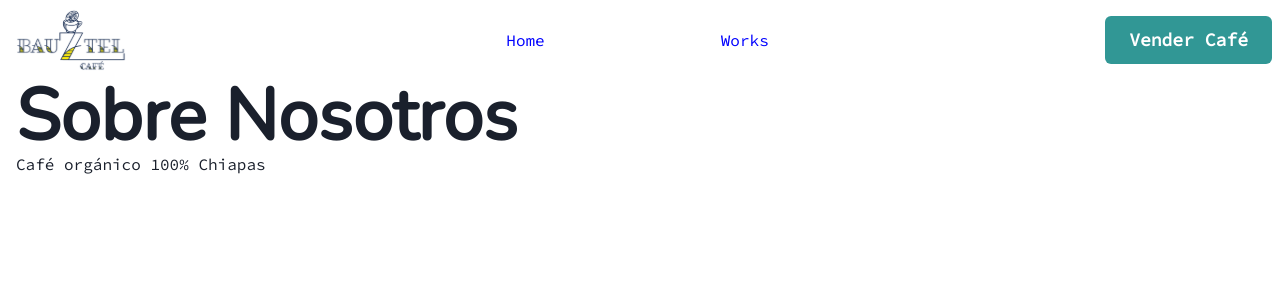
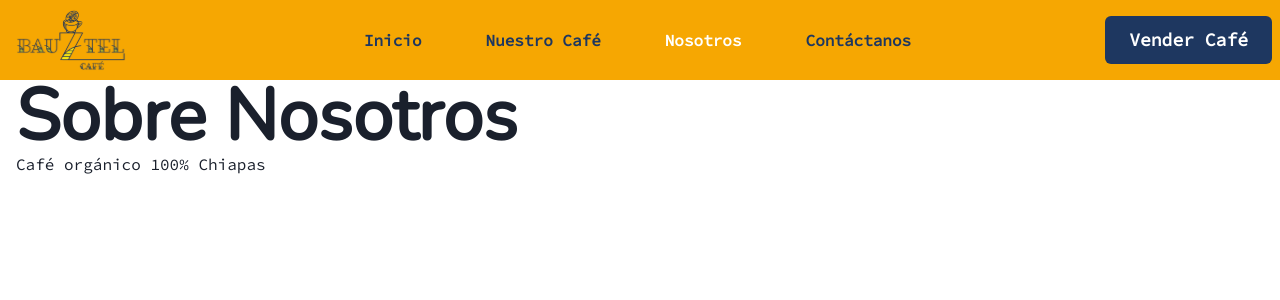
Before and after one commit to giusniyyel/bauztel-homepage, a Next.js app: page /about-us in a window 1280 px wide. Shown: the top 300 px of the page. Built offline with nearby package versions, Linux system fonts and the light colour scheme.

Commit message:
:sparkles: feat(navbar): add navbar component working

```diff
--- a/src/components/Navbar.tsx
+++ b/src/components/Navbar.tsx
@@ -1,4 +1,3 @@
-import NextLink from "next/link";
 import { useRouter } from "next/router";
 import {
   Box,
@@ -9,9 +8,10 @@ import {
   Heading,
   Flex,
 } from "@chakra-ui/react";
-import { NextChakraLink } from "./NextChakraLink";
+import { NextChakraLink, NextChakraLinkProps } from "./NextChakraLink";
 import { SellButton } from "./SellButton";
 import { Logo } from "./Logo";
+import { ColorModeSwitcher } from "./ColorModeSwitcher";
 
 type LinkItemProps = {
   children?: React.ReactNode;
@@ -20,29 +20,32 @@ type LinkItemProps = {
   target?: string;
 };
 
-const LinkItem = (props: LinkProps & LinkItemProps) => {
+const LinkItem = (props: NextChakraLinkProps & LinkItemProps) => {
   const active = props.path === props.href;
-  const inactiveColor = "blue";
+  const inactiveColor = "#1E3760";
 
   return (
-    <NextChakraLink href={props.href} passHref scroll={false}>
-        <Link
+    <NextChakraLink
+      href={props.href}
+      passHref
+      scroll={false}
       p={2}
       color={active ? "white" : inactiveColor}
       target={props.target}
       {...props}
     >
       {props.children}
-        </Link>
     </NextChakraLink>
   );
 };
 
 export const Navbar = (props: any) => {
-  const { pathname } = useRouter();
+  const { asPath } = useRouter();
+
   return (
     <>
       <Box
+        backgroundColor="#F6A702"
         position="fixed"
         w="100%"
         css={{ backdropFilter: "blur(10px)" }}
@@ -61,14 +64,17 @@ export const Navbar = (props: any) => {
             <Logo h="4em" mr={4} />
           </Flex>
           <HStack spacing={12} mt={{ base: 4, md: 0 }}>
-            <LinkItem href="/" path={pathname}>
-              Home
+            <LinkItem href="/" path={asPath} fontWeight="bold">
+              Inicio
             </LinkItem>
-            <LinkItem href="/about-us" path={pathname}>
-              About
+            <LinkItem href="/our-coffee" path={asPath} fontWeight="bold">
+              Nuestro Café
             </LinkItem>
-            <LinkItem href="/works" path={pathname}>
-              Works
+            <LinkItem href="/about-us" path={asPath} fontWeight="bold">
+              Nosotros
+            </LinkItem>
+            <LinkItem href="/contact-us" path={asPath} fontWeight="bold">
+              Contáctanos
             </LinkItem>
           </HStack>
           <SellButton justifySelf="flex-end" />
--- a/src/components/SellButton.tsx
+++ b/src/components/SellButton.tsx
@@ -4,7 +4,7 @@ import { NextChakraLink } from "./NextChakraLink";
 export const SellButton = (props: ButtonProps) => {
   return (
     <NextChakraLink href="/become-seller">
-      <Button colorScheme="teal" size="lg" {...props}>
+      <Button backgroundColor="#1E3760" colorScheme="facebook" size="lg" {...props}>
         Vender Café
       </Button>
     </NextChakraLink>
--- a/src/theme.tsx
+++ b/src/theme.tsx
@@ -14,6 +14,7 @@ const breakpoints = createBreakpoints({
 })
 
 const theme = extendTheme({
+  initialColorMode: 'light',
   semanticTokens: {
     colors: {
       text: {
```
Lines whose indentation alone changed are shown as unchanged.
